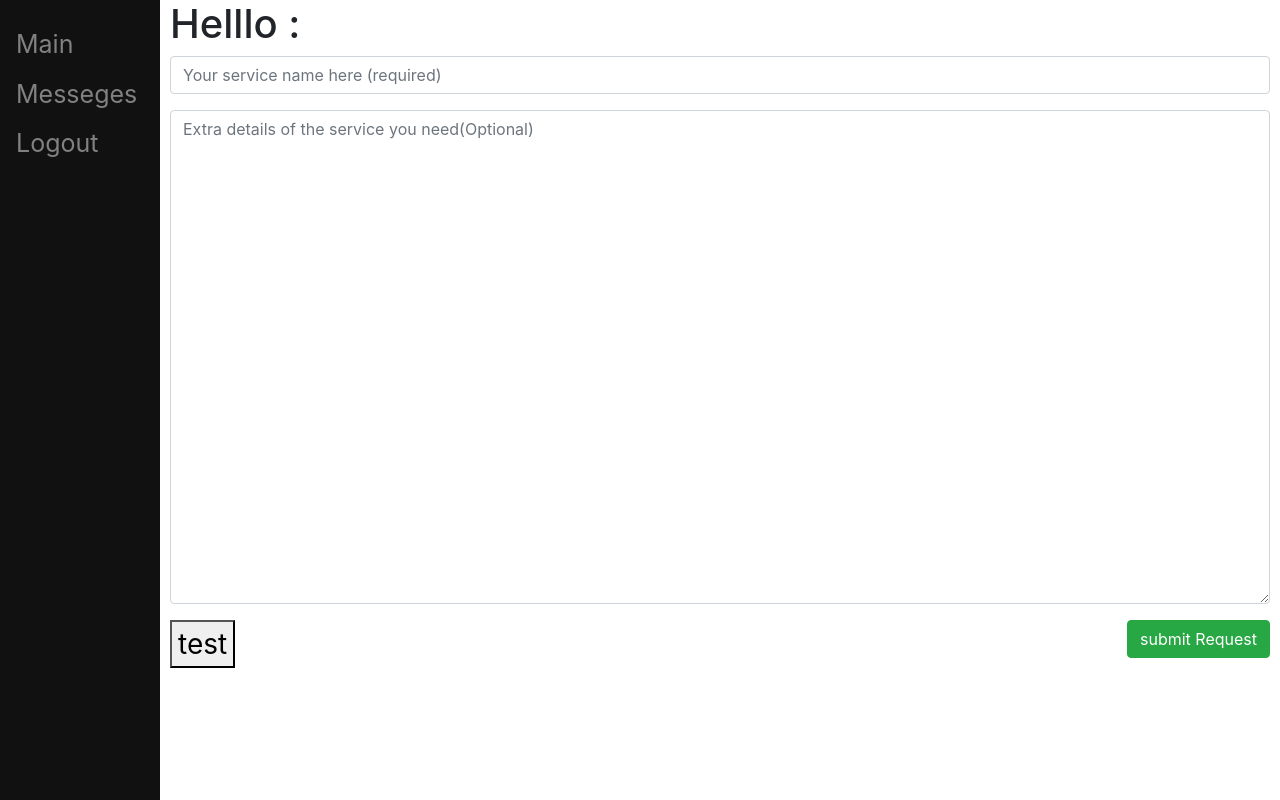
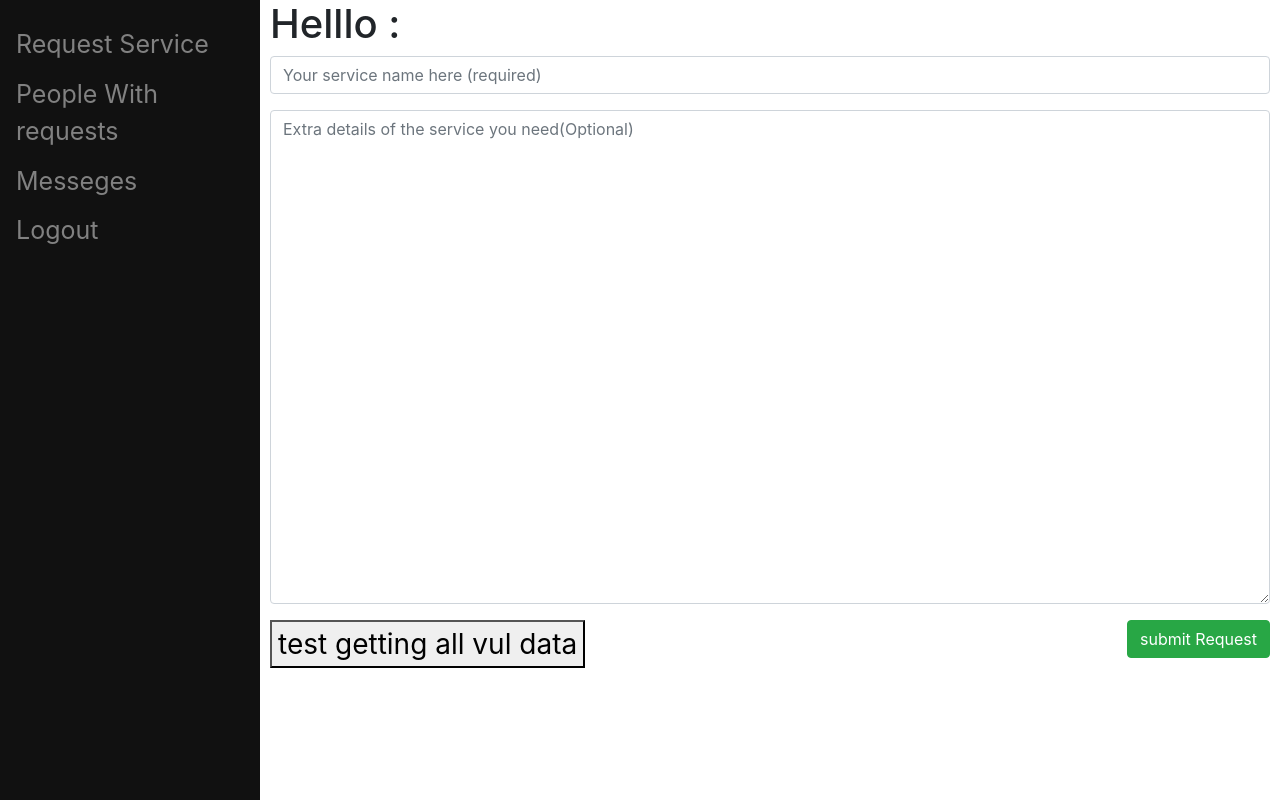
Before and after one commit to Dina-tolemy/Stronger-Community, a React (Create React App) app in the folder client/: page /Helper in a window 1280 px wide. Built offline with nearby package versions, Linux system fonts and the light colour scheme; no server answers; a web font is replaced by a local one.

Commit message:
edit side nav

```diff
--- a/client/src/pages/User/user.css
+++ b/client/src/pages/User/user.css
@@ -1,11 +1,11 @@
 .mainPage {
-    margin-left: 160px; /* Same as the width of the sidenav */
+    margin-left: 260px; /* Same as the width of the sidenav */
     font-size: 28px; /* Increased text to enable scrolling */
     padding: 0px 10px;
   }
   .sidenav {
     height: 100%;
-    width: 160px;
+    width: 260px;
     position: fixed;
     z-index: 1;
     top: 0;
--- a/client/src/pages/User/user.js
+++ b/client/src/pages/User/user.js
@@ -1,8 +1,6 @@
 import React, { useEffect, useState } from "react";
 import { useParams } from "react-router-dom";
 import API from "../../utils/API";
-//import { json } from "body-parser";
-//import Serviceform from "../../components/submitService/submitService";
 import "./user.css";
 import {
   Input,
@@ -49,7 +47,8 @@ const User = () => {
   return (
     <div className="userMainDiv">
       <div className="sidenav">
-        <a href="#services">Main</a>
+        <a href="#services">Request Service</a>
+        <a href={"#allvull"}>People With requests</a>
         <a href="#contact">Messeges</a>
         <a href="/" onClick={logoutUser}>
           Logout
@@ -70,7 +69,7 @@ const User = () => {
           />
           <FormBtn onClick={handleFormSubmit}></FormBtn>
         </form>
-        <button onClick={getvul}>test</button>
+        <button onClick={getvul}>test getting all vul data</button>
       </div>
     </div>
   );
```
Also changed, not shown: client/src/components/Allvul/AllVul.js (added), 1 other file (tests, documents, lock files or other folders).
